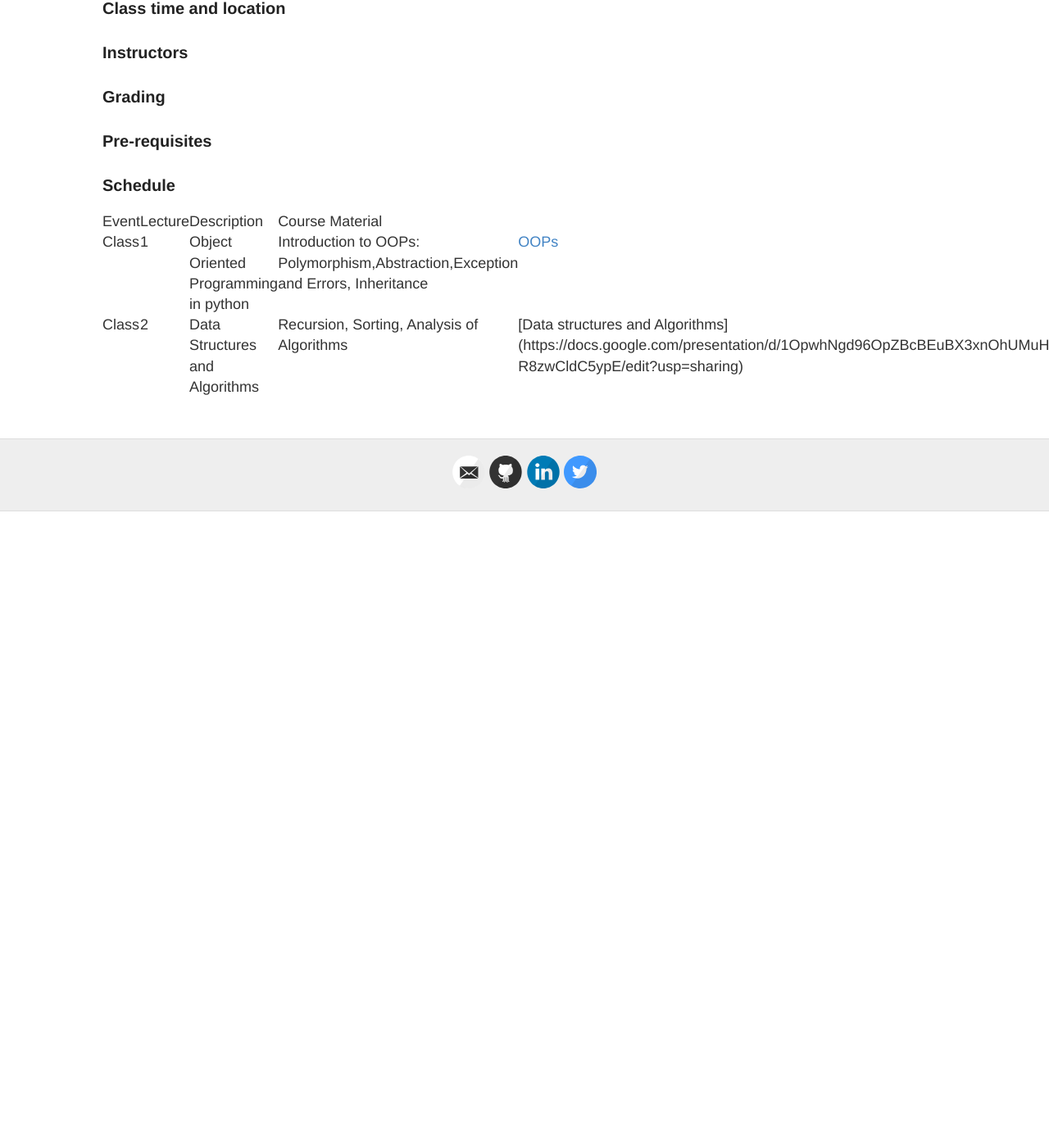
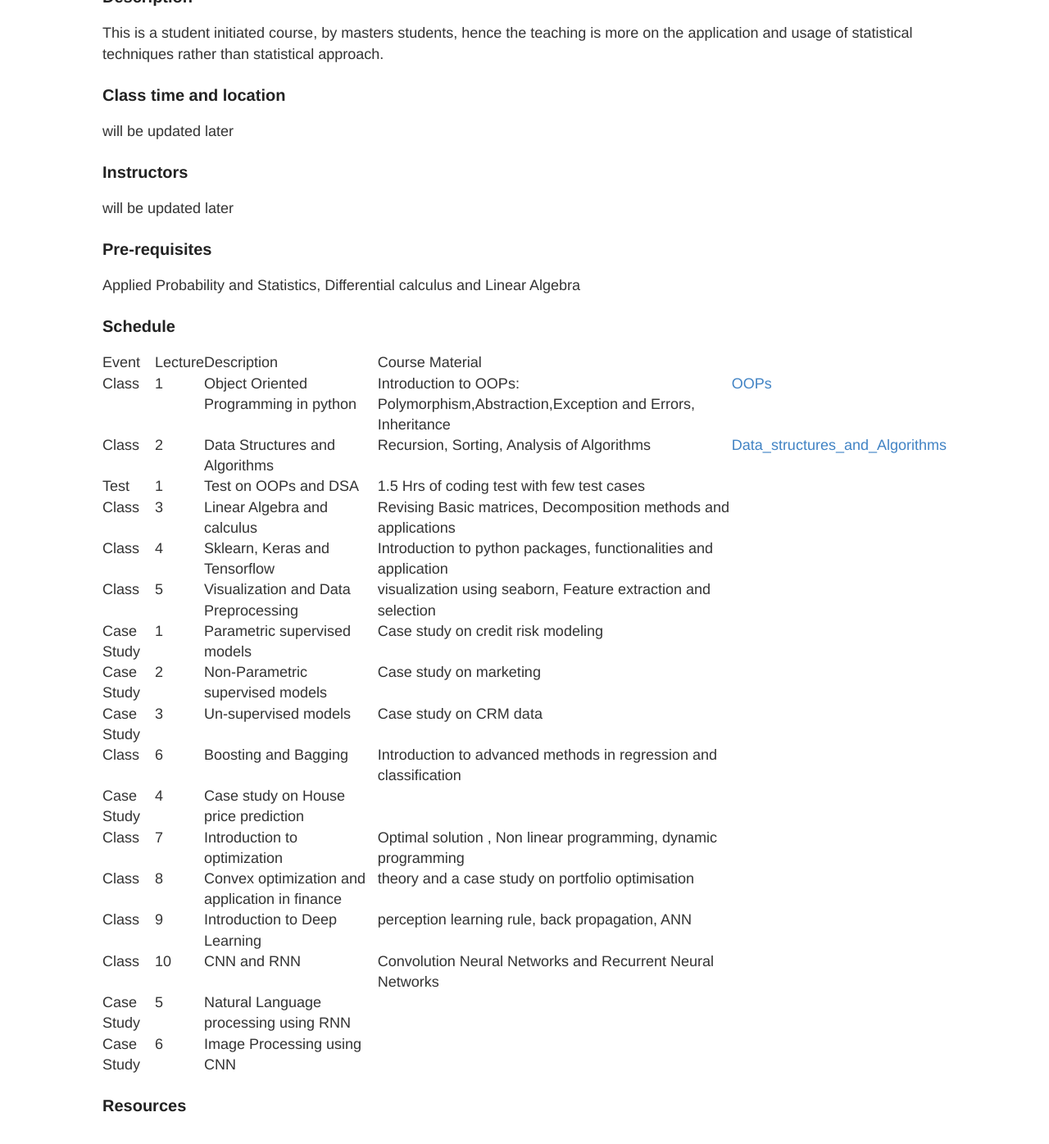
Before and after one commit to SR1608/karthickrajas.github.io, a Jekyll site: the page built from Course.md, in a window 1280 px wide and 1400 px high, scrolled down 351 px. Shown: the top 1396 px of the window at 82% size. Built offline with Jekyll 4.4.1, drawn with Linux system fonts in a browser that asks for light colours; before the commit the page ends 975 px from its top, so only the background shows below that.

Commit message:
adding course details

```diff
--- a/Course.md
+++ b/Course.md
@@ -6,15 +6,47 @@ permalink: /Course/
 #Site under Development
 
 ### Course Name
+
+Yet to be decided
+
 ### Description
+
+This is a student initiated course, by masters students, hence the teaching is more on the application and usage of statistical techniques rather than statistical approach.
+
 ### Class time and location
+
+will be updated later
+
 ### Instructors
-### Grading
+
+will be updated later
+
 ### Pre-requisites
+
+Applied Probability and Statistics, Differential calculus and Linear Algebra
 
 ### Schedule
 
 Event|Lecture|Description |Course Material
 -----|-------|------------|---------------
 Class|1| Object Oriented Programming in python | Introduction to OOPs: Polymorphism,Abstraction,Exception and Errors, Inheritance| [OOPs](https://docs.google.com/presentation/d/1fgqTGp41PpGCkpjibzvxTNMvHpUywCxMlS9eBz7z9dQ/edit?usp=sharing)
-Class|2| Data Structures and Algorithms | Recursion, Sorting, Analysis of Algorithms | [Data structures and Algorithms] (https://docs.google.com/presentation/d/1OpwhNgd96OpZBcBEuBX3xnOhUMuH95-R8zwCldC5ypE/edit?usp=sharing)
+Class|2| Data Structures and Algorithms | Recursion, Sorting, Analysis of Algorithms | [Data_structures_and_Algorithms](https://docs.google.com/presentation/d/1OpwhNgd96OpZBcBEuBX3xnOhUMuH95-R8zwCldC5ypE/edit?usp=sharing)
+Test |1| Test on OOPs and DSA | 1.5 Hrs of coding test with few test cases | <link will be updated later>
+Class|3| Linear Algebra and calculus | Revising Basic matrices, Decomposition methods and applications | <Link to be updated later>
+Class|4| Sklearn, Keras and Tensorflow | Introduction to python packages, functionalities and application | <link will be updated later>
+Class|5| Visualization and Data Preprocessing | visualization using seaborn, Feature extraction and selection | <Link will be upated later>
+Case Study|1| Parametric supervised models | Case study on credit risk modeling | <Link will be upated later>
+Case Study|2| Non-Parametric supervised models | Case study on marketing | <Link will be upated later>
+Case Study|3| Un-supervised models | Case study on CRM data | <Link will be upated later>
+Class|6| Boosting and Bagging | Introduction to advanced methods in regression and classification | <Link will be added later>
+Case Study|4| Case study on House price prediction | <Link will be updated later>
+Class|7| Introduction to optimization | Optimal solution , Non linear programming, dynamic programming | <Link will be added later>
+Class|8| Convex optimization and application in finance | theory and a case study on portfolio optimisation | <Link will be upated later>
+Class|9| Introduction to Deep Learning | perception learning rule, back propagation, ANN | <Link will be upated later>
+Class|10| CNN and RNN | Convolution Neural Networks and Recurrent Neural Networks | <Link will be upated later>
+Case Study|5| Natural Language processing using RNN | <Link will be upated later>
+Case Study|6| Image Processing using CNN | <Link will be upated later>
+
+### Resources
+
+<Link will be upated later>
```
